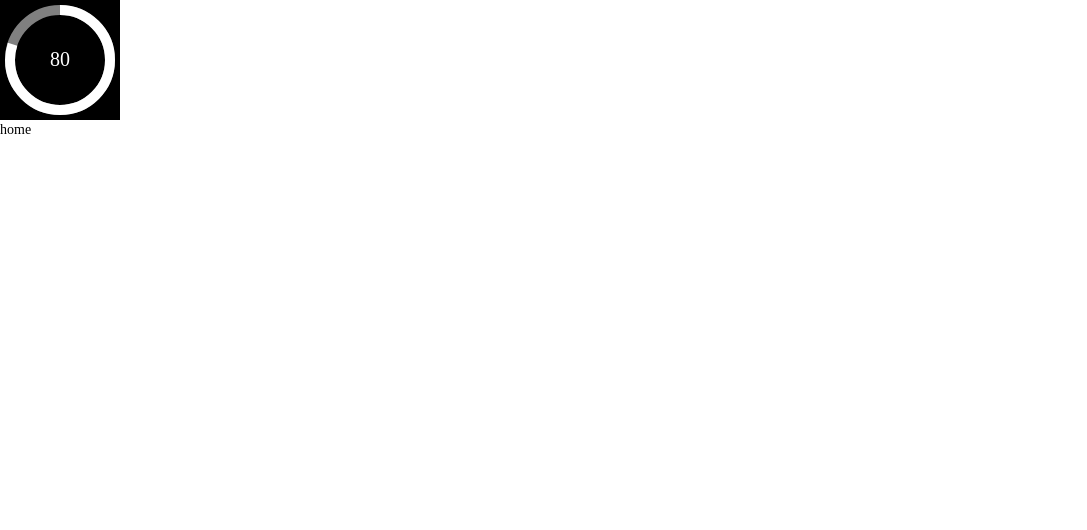
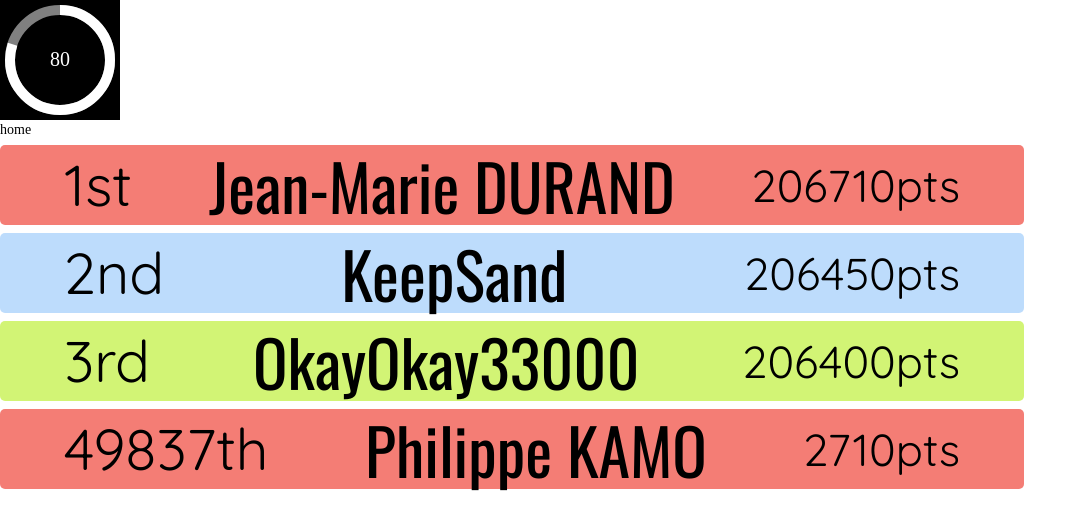
Before and after one commit to ArthurJarriau/Alimenterre, a React (Create React App) app: page /home in a window 1280 px wide. Shown: the top 530 px of the page, without its empty margins (0-1087 px from the left). Built offline with nearby package versions, Linux system fonts and the light colour scheme; no server answers.

Commit message:
LeaderBoardCard

```diff
--- a/src/components/App.jsx
+++ b/src/components/App.jsx
@@ -1,32 +1,30 @@
-import React, { createContext, useEffect, useReducer,  } from 'react';
-import { Route, Routes, BrowserRouter } from 'react-router-dom';
-import Login from '../pages/Login';
-import Logout from '../pages/Logout';
-import Layout from './Layout';
-import Home from '../pages/Home';
-import Register from '../pages/Register';
-import Landing from '../pages/Landing';
+import React, { createContext, useEffect, useReducer } from "react";
+import { BrowserRouter, Route, Routes } from "react-router-dom";
+import Home from "../pages/Home";
+import Landing from "../pages/Landing";
+import Login from "../pages/Login";
+import Logout from "../pages/Logout";
+import Register from "../pages/Register";
+import Layout from "./Layout";
 
 export const AuthContext = createContext();
 
-
-
 const loginReducer = (state, action) => {
   switch (action.type) {
-    case 'login_start':
+    case "login_start":
       return {
         ...state,
         loading: true,
         error: null,
       };
-    case 'login_success':
+    case "login_success":
       return {
         ...state,
         loading: false,
         error: false,
         user: action.payload,
       };
-    case 'logout_success':
+    case "logout_success":
       return {
         ...state,
         loading: false,
@@ -34,8 +32,7 @@ const loginReducer = (state, action) => {
         user: null,
       };
 
-
-    case 'login_error':
+    case "login_error":
       return {
         ...state,
         loading: false,
@@ -48,9 +45,6 @@ const loginReducer = (state, action) => {
 };
 
 const App = () => {
-
-
-
   const initialState = {
     loading: false,
     error: false,
@@ -59,103 +53,91 @@ const App = () => {
 
   const [loginState, dispatch] = useReducer(loginReducer, initialState);
 
+  const handleLogin = (credentials) => {
+    dispatch({ type: "login_start" });
 
-  const handleLogin = (credentials) => {
-
-    dispatch({ type: 'login_start' });
-
-    fetch('/api/auth/login', {
-      method: 'POST',
+    fetch("/api/auth/login", {
+      method: "POST",
       headers: {
-        'Content-Type': 'application/json',
+        "Content-Type": "application/json",
       },
       body: JSON.stringify(credentials),
-    }).then(res => res.json())
-      .then(data => {
+    })
+      .then((res) => res.json())
+      .then((data) => {
         if (data.msg === "success") {
-          dispatch({ type: 'login_success', payload: data.user })
-
+          dispatch({ type: "login_success", payload: data.user });
+        } else {
+          dispatch({ type: "login_error" });
         }
-        else {
-          dispatch({ type: 'login_error' })
-        }
-
       });
-
-
   };
 
   const handleLogout = () => {
     //console.log('logout')
 
-    fetch('/api/auth/logout', {
-      method: 'POST',
-    }).then(response => {
-
+    fetch("/api/auth/logout", {
+      method: "POST",
+    }).then((response) => {
       if (response.ok) {
-        dispatch({ type: 'logout_success' });
+        dispatch({ type: "logout_success" });
         //console.log(response.ok)
+      } else {
+        dispatch({ type: "login_error" });
       }
-      else {
-        dispatch({ type: 'login_error' });
-      }
-    })
-
-
+    });
   };
 
   const checkAuth = () => {
-    fetch('/api/auth/me', {
-      method: 'GET',
-      credentials: 'same-origin',
+    fetch("/api/auth/me", {
+      method: "GET",
+      credentials: "same-origin",
     })
-      .then(res => {
+      .then((res) => {
         console.log(res);
         if (!res.ok) {
-          throw new Error('Network response was not ok');
+          throw new Error("Network response was not ok");
         }
         return res.json();
       })
-      .then(data => {
-        dispatch({ type: 'login_success', payload: data });
+      .then((data) => {
+        dispatch({ type: "login_success", payload: data });
       })
-      .catch(error => {
-        console.error('Error during fetch operation:', error);
-        dispatch({ type: 'login_error' });
+      .catch((error) => {
+        console.error("Error during fetch operation:", error);
+        dispatch({ type: "login_error" });
       });
   };
 
-
   const handleRegister = (credentials) => {
-    fetch('/api/users', {
-        method: 'POST',
+    fetch("/api/users", {
+      method: "POST",
       headers: {
-            'Content-Type': 'application/json',
+        "Content-Type": "application/json",
       },
       body: JSON.stringify({
         ...credentials,
-          role:'user',
+        role: "user",
       }),
-    }).then(res => res.json())
-        .then(data => {
-            console.log('register');
+    })
+      .then((res) => res.json())
+      .then((data) => {
+        console.log("register");
         console.log(data);
         return handleLogin(credentials);
-        })
-}
-
-
+      });
+  };
 
   useEffect(() => {
     checkAuth();
     //console.log(loginState)
   }, []);
 
-
   return (
-
     <BrowserRouter>
-      <AuthContext.Provider value={{ loginState, handleLogin, handleLogout, handleRegister }}>
+      <AuthContext.Provider
+        value={{ loginState, handleLogin, handleLogout, handleRegister }}
+      >
         <Layout>
           <Routes>
             <Route path="/" element={<Landing />} />
--- /dev/null
+++ b/src/components/LeaderBoardCard.jsx
@@ -0,0 +1,11 @@
+const LeaderBoardCard = (props) => {
+  const { position, name, points, bgColor } = props;
+  return (
+    <div className="leadCard" style={{ backgroundColor: bgColor }}>
+      <p className="leadCard__position">{position}</p>
+      <p className="leadCard__number">{name}</p>
+      <p className="leadCard__points">{points}pts</p>
+    </div>
+  );
+};
+export default LeaderBoardCard;
--- a/src/pages/Home.jsx
+++ b/src/pages/Home.jsx
@@ -1,14 +1,40 @@
-import React, { useContext } from 'react';
-import { AuthContext } from '../components/App';
-import ScoreTracker from '../components/ScoreTracker';
+import React, { useContext } from "react";
+import { AuthContext } from "../components/App";
+import LeaderBoardCard from "../components/LeaderBoardCard";
+import ScoreTracker from "../components/ScoreTracker";
 const Home = () => {
-    const { loginState, handleLogin } = useContext(AuthContext);
+  const { loginState, handleLogin } = useContext(AuthContext);
 
-    console.log('home')
-    return <main>
-        <ScoreTracker />
-        <h1>home</h1>
+  return (
+    <main>
+      <ScoreTracker />
+      <h1>home</h1>
+      <LeaderBoardCard
+        position="1st"
+        name="Jean-Marie DURAND"
+        points="206710"
+        bgColor="#F47D75"
+      />
+      <LeaderBoardCard
+        position="2nd"
+        name="KeepSand"
+        points="206450"
+        bgColor="#BDDCFC"
+      />
+      <LeaderBoardCard
+        position="3rd"
+        name="OkayOkay33000"
+        points="206400"
+        bgColor="#D2F475"
+      />
+      <LeaderBoardCard
+        position="49837th"
+        name="Philippe KAMO"
+        points="2710"
+        bgColor="#F47D75"
+      />
     </main>
-}
+  );
+};
 
-export default Home
+export default Home;
--- a/src/style/css/style.css
+++ b/src/style/css/style.css
@@ -89,6 +89,29 @@ table {
   display: flex;
 }
 
+.leadCard {
+  align-items: center;
+  background-color: #F47D75;
+  border-radius: 5px;
+  display: flex;
+  justify-content: space-between;
+  margin: 1vh 0;
+  padding: 1vh 5vw;
+  width: 80vw;
+}
+.leadCard__position {
+  font-family: "Quicksand", sans-serif;
+  font-size: 4.5vw;
+}
+.leadCard__number {
+  font-family: "Oswald", sans-serif;
+  font-size: 5vw;
+}
+.leadCard__points {
+  font-family: "Quicksand", sans-serif;
+  font-size: 3.5vw;
+}
+
 .App {
   text-align: center;
 }
--- /dev/null
+++ b/src/style/scss/_leaderboardcard.scss
@@ -0,0 +1,25 @@
+.leadCard{
+    align-items: center;
+    background-color: $red;
+    border-radius: 5px;
+    display: flex;
+    justify-content: space-between;
+    margin: 1vh 0;
+    padding: 1vh 5vw;
+    width: 80vw;
+
+    &__position{
+        font-family: "Quicksand" , sans-serif;
+        font-size: 4.5vw;
+    }
+
+    &__number{
+        font-family: "Oswald" , sans-serif;
+        font-size: 5vw;
+    }
+
+    &__points{
+        font-family: "Quicksand" , sans-serif;
+        font-size: 3.5vw;
+    }
+}
--- a/src/style/scss/_variables.scss
+++ b/src/style/scss/_variables.scss
@@ -8,8 +8,10 @@ $white: #F3F3F3;
 
 /* Fonts */
 /* Font-family*/
+$quicksand: '"Quicksand" , sans-serif';
 
 /* Font-size */
+$fs-mid: 2vw;
 
 /* Font-weight */
 
--- a/src/style/scss/style.scss
+++ b/src/style/scss/style.scss
@@ -1,5 +1,6 @@
 @import 'reset';
 @import 'variables';
 @import 'navbar';
+@import 'leaderboardcard';
 @import 'app';
 @import 'base';
```
Also changed, not shown: src/pages/Landing.jsx (+13 -13 lines), 1 other file (tests, documents, lock files or other folders). Lines whose indentation alone changed are shown as unchanged.
